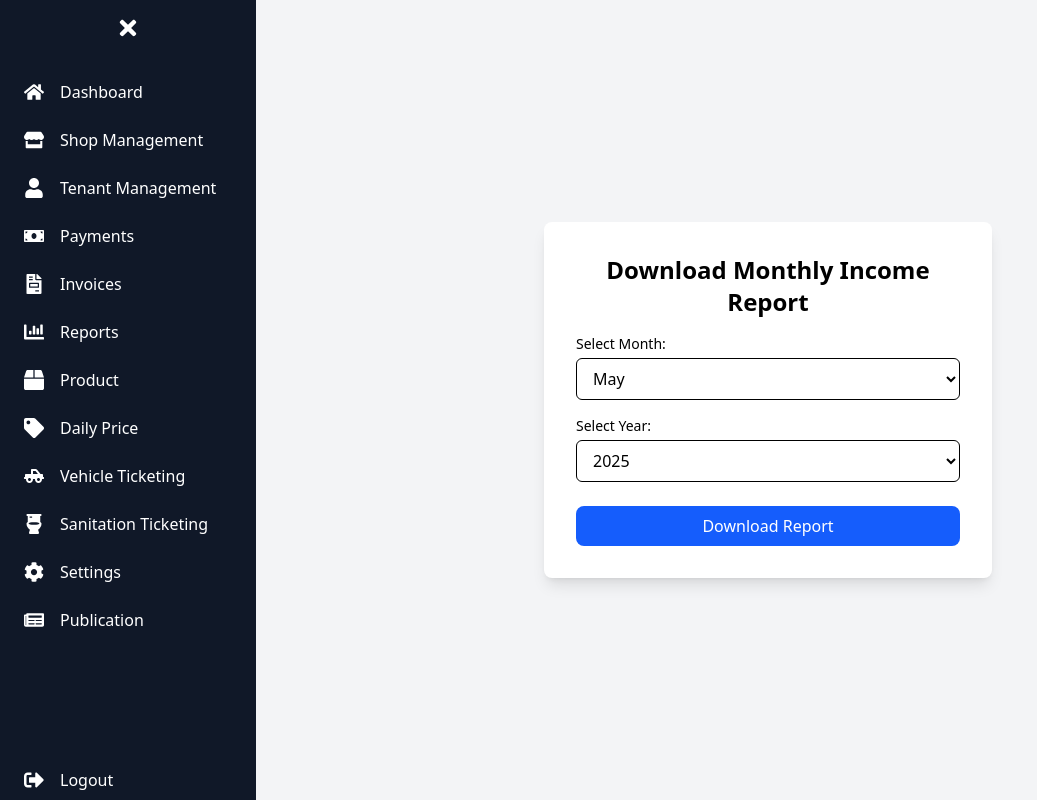
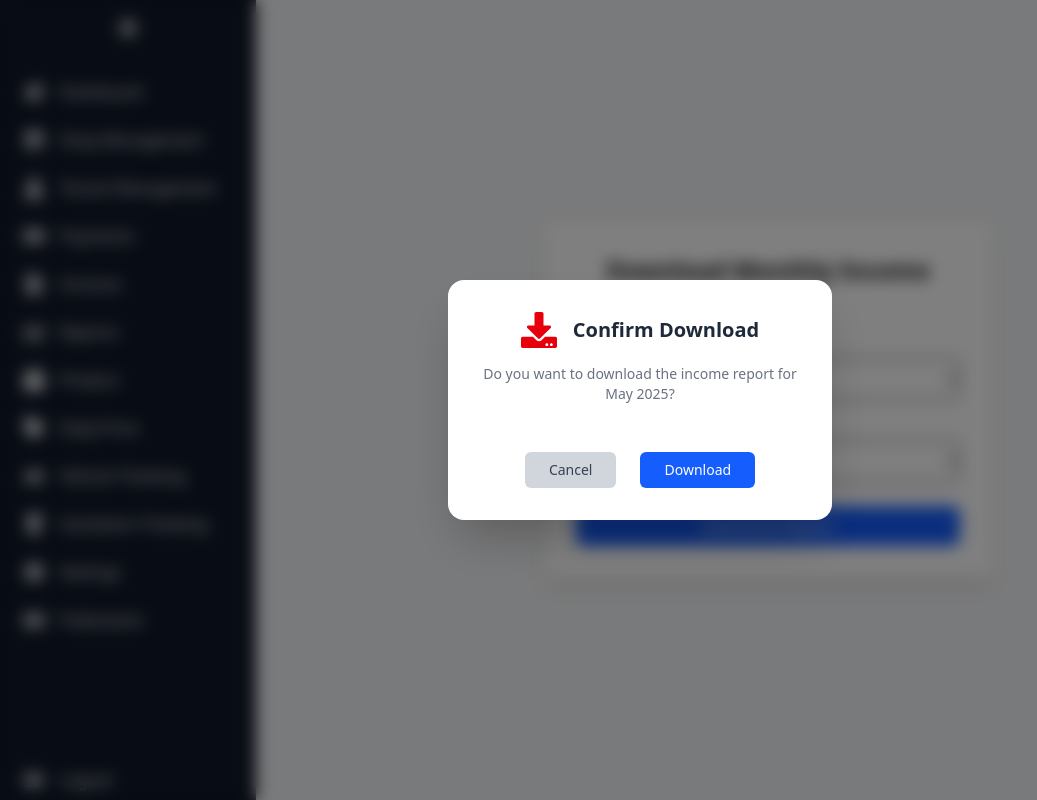
Before and after one commit to RashenThemiya/community, a React (Vite) app in the folder Frontend/: page /reports in a window 1280 px wide. Both pictures are taken after a click on the button "Download Report". Shown: the whole page, without its empty margins (0-1037 px from the left). Built offline with nearby package versions, Linux system fonts and the light colour scheme.

Commit message:
add conformation to download button.

```diff
--- a/Frontend/src/pages/Report/Report.jsx
+++ b/Frontend/src/pages/Report/Report.jsx
@@ -1,5 +1,7 @@
 import React, { useState } from "react";
 import Sidebar from "../../components/Sidebar";
+import ConfirmWrapper from "../../components/ConfirmWrapper"; // Adjust the import path as needed
+import { FaDownload } from "react-icons/fa"; // Optional icon for confirmation dialog
 
 const Report = () => {
     const today = new Date();
@@ -63,12 +65,19 @@ const Report = () => {
                         </select>
                     </div>
 
-                    <button
-                        onClick={handleDownload}
-                        className="w-full bg-blue-600 text-white py-2 rounded-lg hover:bg-blue-700 transition duration-300"
+                    <ConfirmWrapper
+                        onConfirm={handleDownload}
+                        message="Confirm Download"
+                        additionalInfo={`Do you want to download the income report for ${new Date(0, month - 1).toLocaleString("default", { month: "long" })} ${year}?`}
+                        confirmText="Download"
+                        cancelText="Cancel"
+                        icon={<FaDownload />}
+                        buttonBackgroundColor="bg-blue-600"
                     >
-                        Download Report
-                    </button>
+                        <button className="w-full bg-blue-600 text-white py-2 rounded-lg hover:bg-blue-700 transition duration-300">
+                            Download Report
+                        </button>
+                    </ConfirmWrapper>
                 </div>
             </div>
         </div>
```
